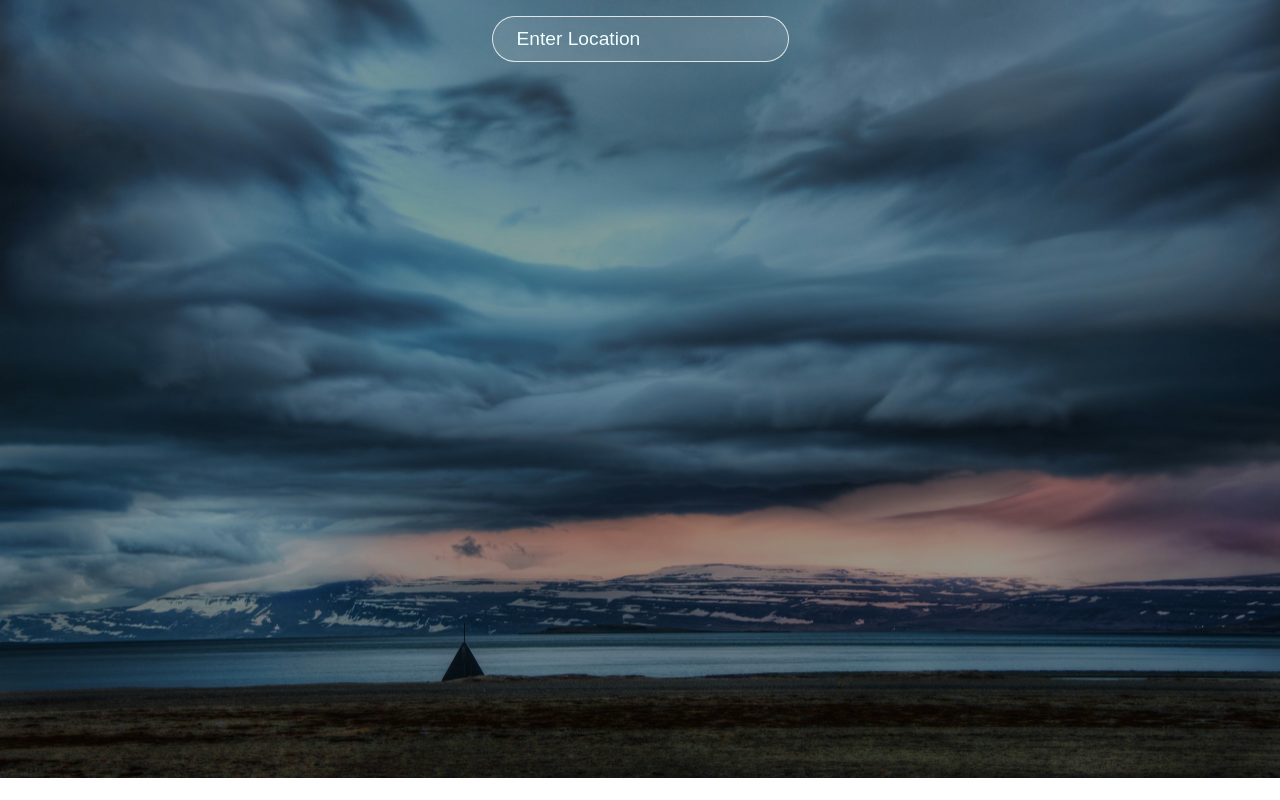
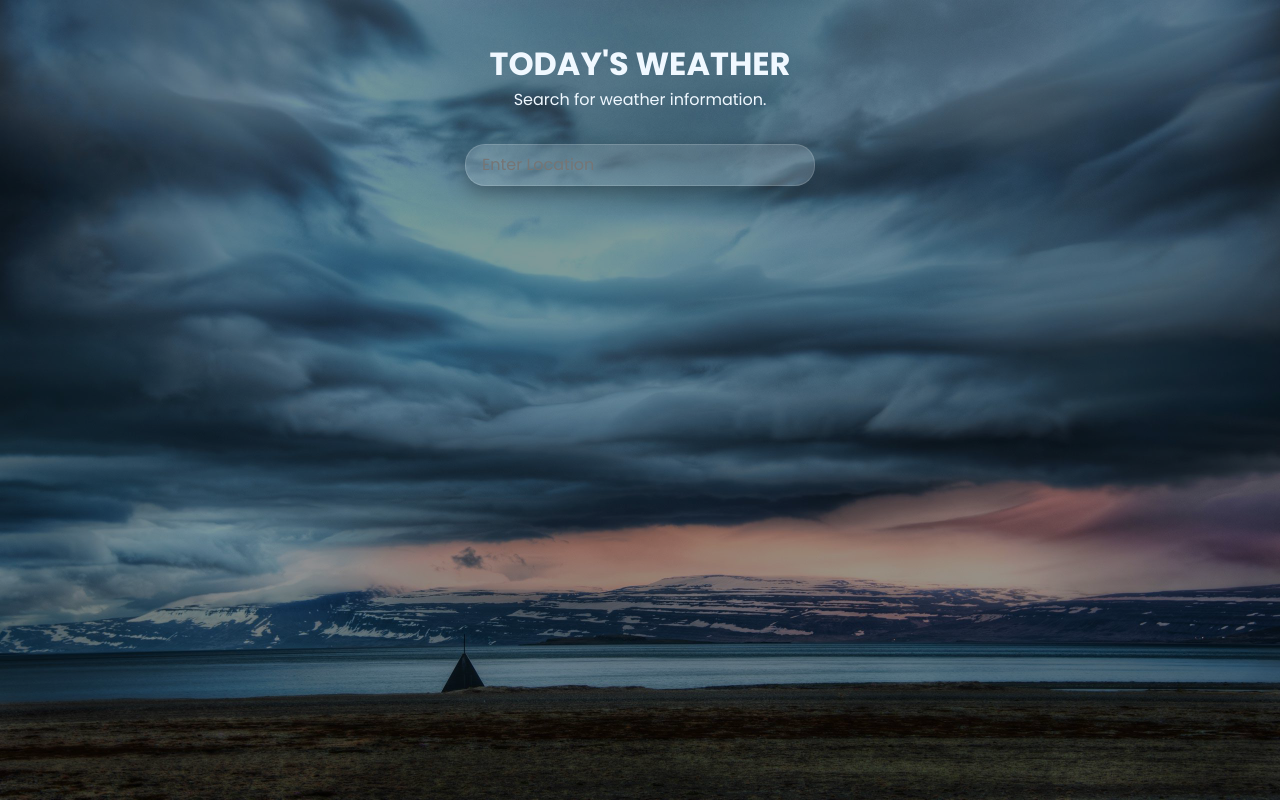
Before and after one commit to mrvbfo/weather-app, a React (Vite) app: page / in a window 1280 px wide. Built offline with nearby package versions, Linux system fonts and the light colour scheme.

Commit message:
version2

```diff
--- a/index.html
+++ b/index.html
@@ -4,7 +4,7 @@
     <meta charset="UTF-8" />
     <link rel="icon" type="image/svg+xml" href="/vite.svg" />
     <meta name="viewport" content="width=device-width, initial-scale=1.0" />
-    <title>weather-app</title>
+    <title>Weather App</title>
   </head>
   <body>
     <div id="root"></div>
--- a/package.json
+++ b/package.json
@@ -10,6 +10,7 @@
     "preview": "vite preview"
   },
   "dependencies": {
+    "lucide-react": "^0.553.0",
     "react": "^19.1.1",
     "react-dom": "^19.1.1",
     "sass": "^1.94.0"
--- a/src/App.jsx
+++ b/src/App.jsx
@@ -1,72 +1,75 @@
 import { useState } from "react";
-import axios from "axios";
 import Search from "./components/Search";
 import CityInfo from "./components/CityInfo";
 import CityList from "./components/CityList";
-import "./App.scss";
+import "./style/style.css";
+
+const BASE = "https://api.openweathermap.org/data/2.5/weather";
 
 export default function App() {
-  const [data, setData] = useState({});
-  const [location, setLocation] = useState("");
+  const [data, setData] = useState(null);
   const [error, setError] = useState("");
   const [cities, setCities] = useState([]);
 
-  const url = `https://api.openweathermap.org/data/2.5/weather?q=${location}&units=imperial&appid=6a2b5cfa92391797b41b27efb3bd37c5`;
+  async function handleSearch(query) {
+    try {
+      setError("");
+      setData(null);
 
-  const searchLocation = (e) => {
-    e.preventDefault();
-    setError("");
-    if (location.trim() === "") return;
+      const url = `${BASE}?q=${encodeURIComponent(query)}&appid=${
+        import.meta.env.VITE_APP_ID
+      }&units=metric`;
 
-    axios
-      .get(url)
-      .then((response) => {
-        setData(response.data);
-        console.log(response.data);
-      })
-      .catch((err) => {
-        if (err.response && err.response.status === 404) {
-          setError(`"${location}" adında bir şehir bulunamadı.`);
-        } else {
-          setError("Hava durumu bilgisi alınırken bir sorun oluştu.");
-        }
-        setData({});
-      })
-      .finally(() => {
-        setLocation("");
-      });
-  };
+      const res = await fetch(url);
+      if (!res.ok) {
+        throw new Error("City not found or information not retrieved");
+      }
 
-  const addCityToList = () => {
-    if (data.name) {
-      const isDuplicate = cities.some((city) => city.id === data.id);
+      const json = await res.json();
 
-      if (!isDuplicate) {
-        const newCity = {
-          id: data.id,
-          name: data.name,
-          temp: data.main.temp,
-          weather: data.weather[0].main,
-        };
-        setCities((prevCities) => [...prevCities, newCity]);
-      } else {
-        alert(`${data.name} zaten listede var.`);
+      const cityData = {
+        id: json.id,
+        name: json.name,
+        country: json.sys?.country,
+        temp: json.main?.temp,
+        feels_like: json.main?.feels_like,
+        humidity: json.main?.humidity,
+        wind_speed: json.wind?.speed,
+        weather_main: json.weather?.[0]?.main,
+      };
+
+      setData(cityData);
+    } catch (err) {
+      setError(err.message);
+    }
+  }
+
+  function addCity(city) {
+    if (!city?.id) return;
+    setCities((prev) => {
+      if (prev.some((c) => c.id === city.id)) {
+        setError(`${city.name} is added`);
+        return prev;
       }
-    }
-  };
+      return [...prev, city];
+    });
+  }
 
   return (
-    <div className="app">
-      <Search
-        searchQuery={location}
-        setSearchQuery={setLocation}
-        handleSearch={searchLocation}
-      />
+    <main className="weather-app-container">
+      <header className="weather-app-header">
+        <h1>TODAY'S WEATHER</h1>
+        <p>Search for weather information.</p>
+      </header>
+
+      <Search onSearch={handleSearch} />
+
       {error && <p className="error-message">{error}</p>}
-      <div className="container">
-        <CityInfo data={data} onAddCity={addCityToList} />
+
+      <div className="weather-app-content">
+        {data && <CityInfo data={data} onAddCity={addCity} />}
         <CityList cities={cities} />
       </div>
-    </div>
+    </main>
   );
 }
--- a/src/App.scss
+++ /dev/null
@@ -1,175 +0,0 @@
-* {
-  box-sizing: border-box;
-  margin: 0;
-  padding: 0;
-}
-
-body {
-  font-family: Verdana, system-ui, sans-serif;
-}
-
-p {
-  font-size: 1.6rem;
-}
-
-h1 {
-  font-size: 6rem;
-}
-
-.app {
-  width: 100%;
-  overflow: hidden;
-
-  position: relative;
-  background-color: rgba(0, 0, 0, 0.4);
-  color: aliceblue;
-
-  &::before {
-    content: '';
-    background: url('./pictures/1540005.jpg') no-repeat center center/cover;
-    position: absolute;
-    width: 100%;
-    height: 100%;
-    top: 0;
-    left: 0;
-    z-index: -1;
-  }
-
-  .search {
-    text-align: center;
-    padding: 1rem;
-  }
-
-  input {
-    padding: .7rem 1.5rem;
-    font-size: 1.2rem;
-    border-radius: 25px;
-    border: 1px solid rgba(255, 255, 255, 0.8);
-    background: rgba(255, 255, 255, 0.1);
-    color: azure;
-
-    &::placeholder {
-      color: azure;
-    }
-  }
-
-  .top {
-    width: 100%;
-    margin: 1rem auto;
-
-  }
-
-  .description {
-    position: relative;
-    right: -70%;
-  }
-
-  .bottom {
-    display: flex;
-    justify-content: space-evenly;
-    text-align: center;
-    width: 100%;
-    margin: 1rem auto;
-    padding: 1rem;
-    border-radius: 12px;
-    background-color: rgba(255, 255, 255, 0.2);
-
-    .add-to-list-btn {
-      border-radius: 20px;
-      background-color: rgba(5, 0, 0, 0.156);
-      border: none;
-      border-radius: 50%;
-      width: 50px;
-      height: 50px;
-      margin-top: 5px;
-      padding: 10px 15px;
-      color: rgb(251, 251, 251);
-      font-weight: bold;
-      cursor: pointer;
-      transition: background-color 0.3s;
-      backdrop-filter: blur(5px);
-      font-size: 1rem;
-    }
-  }
-}
-
-.container {
-  max-width: 700px;
-  height: 700px;
-  margin: auto;
-  padding: 0 1rem;
-  position: relative;
-  top: 10%;
-  display: flex;
-  flex-direction: column;
-  justify-content: flex-start;
-}
-
-.bold {
-  font-weight: 700;
-}
-
-.error-message{
-  display: flex;
-  justify-content: center;
-  color: rgb(123, 26, 26);
-}
-
-.city-list-container {
-  max-width: 1000 px;
-  margin: 1rem auto;
-  padding: 1rem;
-  background-color: rgba(255, 255, 255, 0.15);
-  border-radius: 12px;
-  backdrop-filter: blur(2px);
-  color: aliceblue;
-
-  h3 {
-    text-align: center;
-    margin-bottom: 1rem;
-    border-bottom: 1px solid rgba(255, 255, 255, 0.3);
-    padding-bottom: 0.5rem;
-  }
-}
-
-.city-list {
-  list-style: none;
-  padding: 0;
-}
-
-.city-item {
-  display: flex;
-  justify-content: space-between;
-  align-items: center;
-  padding: 0.75rem 1rem;
-  margin-bottom: 8px;
-  background-color: rgba(0, 0, 0, 0.3);
-  border-radius: 8px;
-
-  &:last-child {
-    margin-bottom: 0;
-  }
-}
-
-.city-name-temp {
-  display: flex;
-  align-items: center;
-}
-
-.name {
-  font-weight: bold;
-  font-size: 1.2rem;
-  margin-right: 15px;
-}
-
-.temp-info {
-  font-size: 1.2rem;
-  font-weight: bold;
-  margin-right: 10px;
-}
-
-.weather-desc {
-  font-style: italic;
-  opacity: 0.8;
-
-}
--- a/src/components/Search.jsx
+++ b/src/components/Search.jsx
@@ -1,12 +1,32 @@
-export default function Search({ searchQuery, setSearchQuery, handleSearch }) {
+import { useCallback, useState } from "react";
+
+export default function Search({ initial = "", onSearch }) {
+  const [value, setValue] = useState(initial);
+
+  const handleSubmit = useCallback(
+    (e) => {
+      e.preventDefault();
+      if (!value.trim()){
+        alert("Please text a city name.");
+        return ;
+      }
+      onSearch(value.trim());
+    },
+    [value, onSearch]
+  );
+
   return (
-    <form className="search" onSubmit={handleSearch}>
-      <input
-        type="text"
-        placeholder="Enter Location"
-        value={searchQuery}
-        onChange={(e) => setSearchQuery(e.target.value)}
-      />
-    </form>
+    <section className="search-container">
+      <form className="search-form" onSubmit={handleSubmit} role="search" aria-label="Weather search">
+        <input
+          className="search-input"
+          type="text"
+          placeholder="Enter Location"
+          value={value}
+          onChange={(e) => setValue(e.target.value)}
+          aria-label="Search Location"
+        />
+      </form>
+    </section>
   );
 }
--- /dev/null
+++ b/src/style/_base.css
@@ -0,0 +1,84 @@
+@import url('https://fonts.googleapis.com/css2?family=Poppins:ital,wght@0,100;0,200;0,300;0,400;0,500;0,600;0,700;0,800;0,900;1,100;1,200;1,300;1,400;1,500;1,600;1,700;1,800;1,900&display=swap');
+
+:root {
+  /* colors */
+  --clr-white: aliceblue;
+  --clr-error: hsl(359, 87%, 39%);
+  --clr-error-bg: hsla(0, 100%, 50%, 0.1);
+  --clr-app-bg: hsla(0, 0%, 0%, 0.4);
+  --clr-card-bg: hsla(0, 0%, 100%, 0.15);
+
+  /* font size */
+  --fs-16: 1rem;
+  --fs-20: 1.25rem;
+  --fs-24: 1.5rem;
+  --fs-32: 2rem;
+
+  /* font weight */
+  --fw-regular: 300;
+  --fw-bold: 500;
+
+  /* font family */
+  --ff-poppins: "Poppins", system-ui, sans-serif;
+}
+
+html {
+  font-family: var(--ff-poppins);
+}
+
+/* Josh Comeau CSS Reset */
+
+/* 1. Use a more-intuitive box-sizing model */
+*, *::before, *::after {
+  box-sizing: border-box;
+}
+
+/* 2. Remove default margin */
+* {
+  margin: 0;
+}
+
+/* 3. Enable keyword animations */
+@media (prefers-reduced-motion: no-preference) {
+  html {
+    interpolate-size: allow-keywords;
+  }
+}
+
+body {
+  /* 4. Add accessible line-height */
+  line-height: 1.5;
+  /* 5. Improve text rendering */
+  -webkit-font-smoothing: antialiased;
+}
+
+/* 6. Improve media defaults */
+img, picture, video, canvas, svg {
+  display: block;
+  max-width: 100%;
+}
+
+/* 7. Inherit fonts for form controls */
+input, button, textarea, select {
+  font: inherit;
+}
+
+/* 8. Avoid text overflows */
+p, h1, h2, h3, h4, h5, h6 {
+  overflow-wrap: break-word;
+}
+
+/* 9. Improve line wrapping */
+p {
+  text-wrap: pretty;
+}
+h1, h2, h3, h4, h5, h6 {
+  text-wrap: balance;
+}
+
+/*
+  10. Create a root stacking context
+*/
+#root, #__next {
+  isolation: isolate;
+}
--- /dev/null
+++ b/src/style/search.css
@@ -0,0 +1,23 @@
+.search-container {
+    display: flex;
+    justify-content: center;
+    margin-top: 2rem;
+    margin-bottom: 1rem;
+}
+
+.search-form {
+    display: flex;
+    gap: 0.5rem;
+}
+
+.search-input {
+    padding: 0.5rem 1rem;
+    border-radius: 20px;
+    font-size: var(--fs-16);
+    border: none;
+    border: 1px solid var(--clr-card-bg);
+    background-color: var(--clr-card-bg);
+    color: var(--clr-white);
+    box-shadow: 0 8px 20px rgba(0, 0, 0, 0.3);
+
+}
--- /dev/null
+++ b/src/style/style.css
@@ -0,0 +1,51 @@
+@import url('./_base.css');
+@import url('./search.css');
+@import url('./card.css');
+@import url('./list.css');
+
+.weather-app-container {
+  min-height: 100vh;
+  min-height: 100dvh;
+  background-color: var(--clr-app-bg);
+  color: var(--clr-white);
+  position: relative;
+}
+
+.weather-app-container::before {
+  content: '';
+  background: url('../pictures/1540005.jpg') no-repeat center center/cover;
+  position: absolute;
+  width: 100%;
+  height: 100%;
+  top: 0;
+  left: 0;
+  z-index: -1;
+}
+
+.weather-app-header {
+  padding-top: 40px;
+  display: flex;
+  flex-direction: column;
+  justify-content: center;
+  align-items: center;
+}
+
+.error-message {
+  display: flex;
+  justify-self: center;
+  color: var(--clr-error);
+  background-color: var(--clr-error-bg);
+  padding: 0.5rem 1rem;
+  border-left: 4px solid #ff4d4f;
+  border-radius: 4px;
+  font-weight: var(--fw-regular);
+  margin: 1rem 0;
+  width: 300px;
+  font-size: var(--fs-16);
+}
+
+.weather-app-content {
+  display: flex;
+  flex-direction: column;
+  align-items: center;
+}
```
Also changed, not shown: src/components/CityInfo.jsx (+54 -40 lines), src/components/CityList.jsx (+16 -18 lines), src/style/card.css (added, +81 -0 lines), src/style/list.css (added, +46 -0 lines), 2 other files (tests, documents, lock files or other folders).
